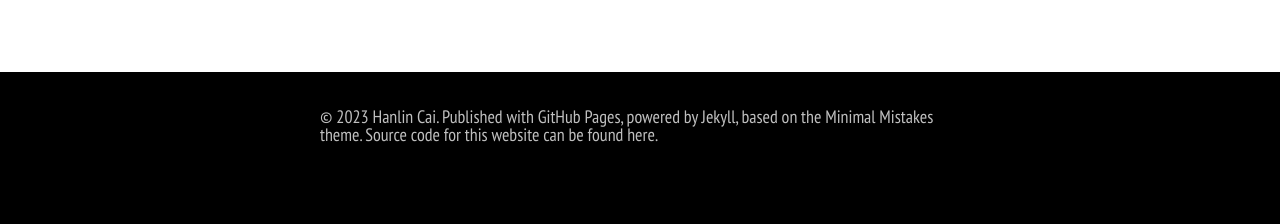
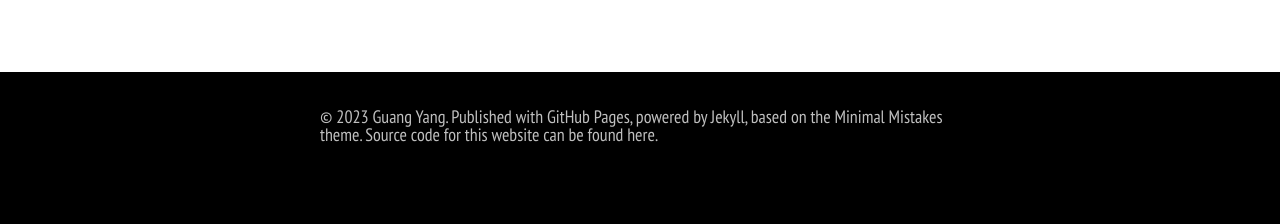
Before and after one commit to YLKnight/YLKnight.github.io, a Jekyll site: the page built from index.md, in a window 1280 px wide. Shown: the part 1493-1717 px from the top of the page. Built offline with Jekyll 4.4.1, drawn with Linux system fonts in a browser that asks for light colours; nearby versions of some CDN libraries; comment, search, counter and statistics services are not loaded; a style sheet for code colours, icons or effects is not loaded; our own code applies the rules of GitHub Pages for plain Markdown files; some of the changed lines change nothing that is shown.

Commit message:
Update _config.yml

```diff
--- a/_config.yml
+++ b/_config.yml
@@ -4,21 +4,16 @@
 
 # Owner/author information
 owner:
-  name: Hanlin Cai
+  name: Guang Yang
   avatar: hanlin.jpg
 #  bio:
-  email: hanlin.cai@ieee.org
+  email: yangguangyud@gmail.com
   # Social networking links are used in author-bio sidebar. Update and remove as you like.
   twitter: lancecai2002
   # facebook: caihanlin2002
-  github: GuangLun2000
+  github: YLKnight
   linkedin: hanlincai
   scholar: https://scholar.google.com/citations?user=8igSoWgAAAAJ
-  # instagram: lancecai2002
-  # lastfm:
-  # tumblr:
-  # For Google Authorship https://plus.google.com/authorship
-  # google_plus:
 
 # Analytics and webmaster tools stuff goes here
 # https://search.google.com/search-console/ownership
```
